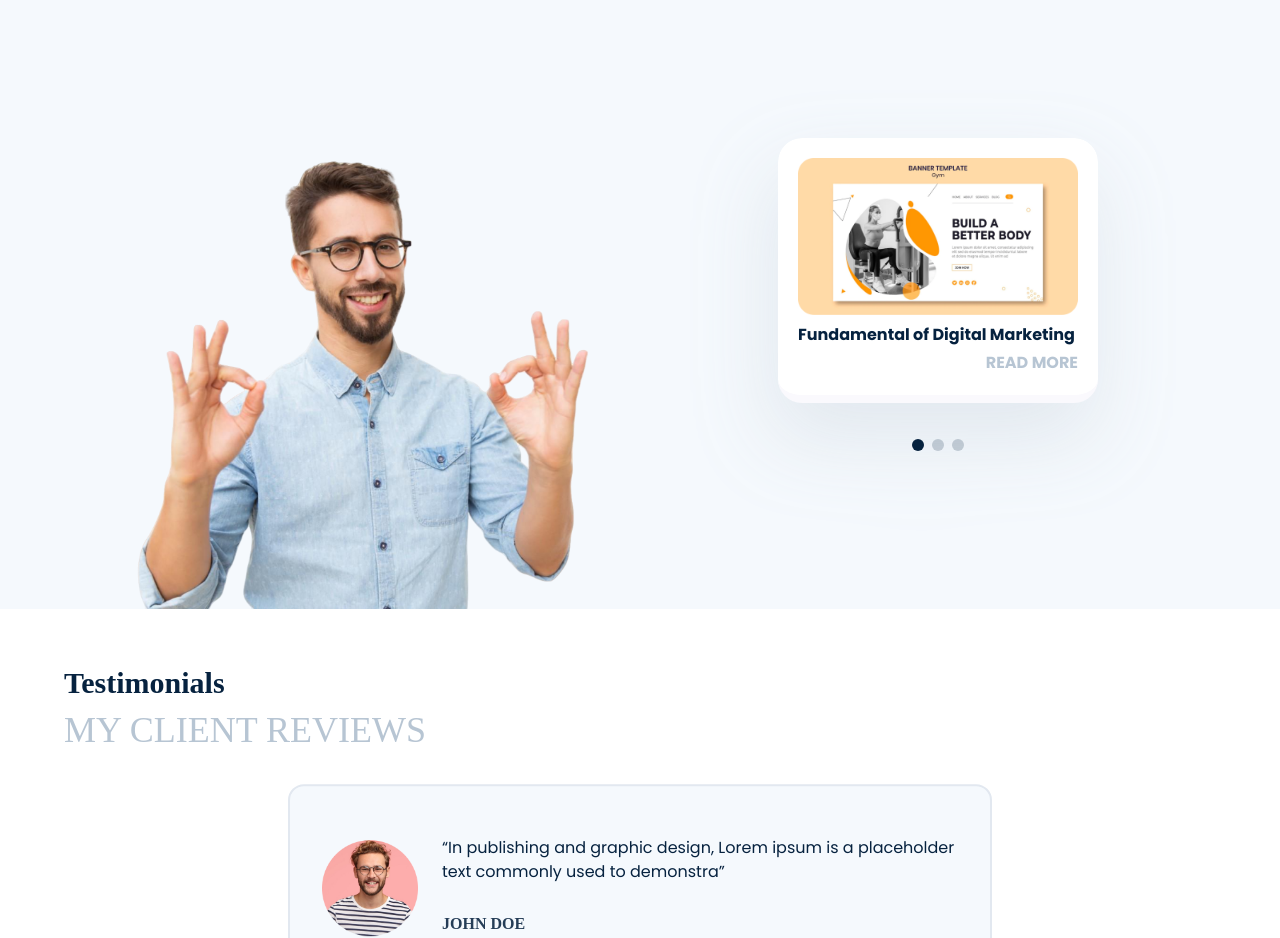
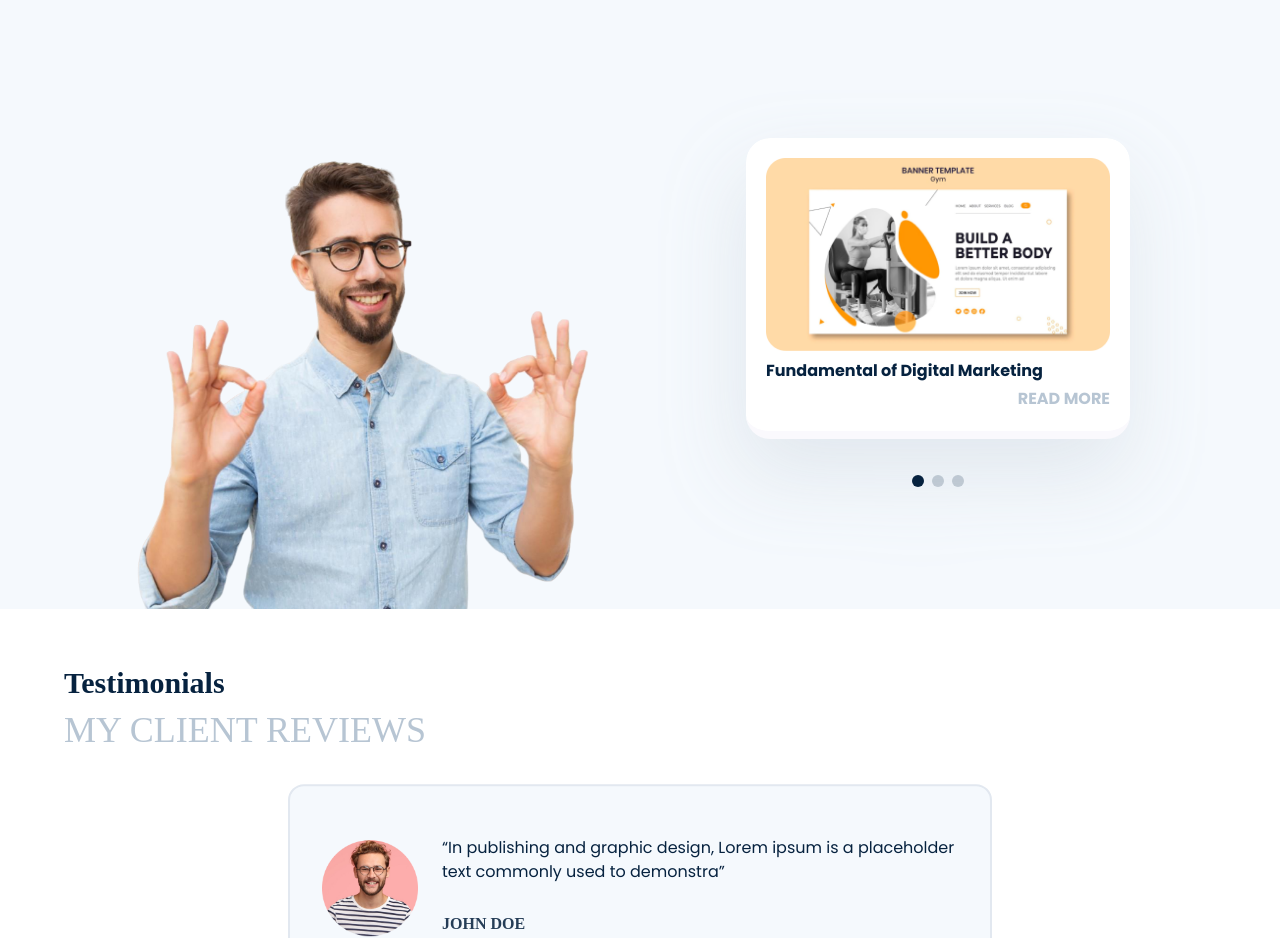
Before and after one commit to Shahfaisal12/arif-portfolio, a React (Vite) app: page / in a window 1280 px wide. Shown: the part 2880-3818 px from the top of the page. Built offline with nearby package versions, Linux system fonts and the light colour scheme; a web font is replaced by a local one.

Commit message:
add-more-code

```diff
--- a/src/components/Hero.jsx
+++ b/src/components/Hero.jsx
@@ -30,7 +30,7 @@ const Hero = () => {
         <div className="pb-16 px-6 pt-5" data-aos="fade-down">
           <h2 className="">{hero.title}</h2>
           <br />
-          <div className="flex justify-end gap-3">
+          <div className="flex justify-center md:justify-end gap-3">
             <a  href="#contact" className="btn">{hero.btnText}</a>
             <button className="btn" onClick={handleDownload}>{hero.btnDownload}</button>
           </div>
--- a/src/components/Hireme.jsx
+++ b/src/components/Hireme.jsx
@@ -24,7 +24,7 @@ const Hireme = () => {
             src={Hireme.image2}
             data-aos="fade-up"
             alt="..."
-            className="max-w-sm md:hidden"
+            className="max-w-xs md:hidden"
           />
           <div
             data-aos="fade-left"
--- a/src/components/Projects.jsx
+++ b/src/components/Projects.jsx
@@ -36,16 +36,16 @@ const Projects = () => {
             src={Projects.image}
             alt="..."
             data-aos="fade-right"
-            className="max-w-[45vw] min-w-[22rem]"
+            className="max-w-[45vw] min-w-[18rem]"
           />
           <Swiper
             pagination={{
               clickable: true,
             }}
             data-aos="fade-left"
-            spaceBetween={20}
+            spaceBetween={10}
             modules={[Pagination]}
-            className="rounded-3xl pb-16 max-w-xs drop-shadow-primary self-start"
+            className="rounded-3xl pb-16 max-w-[17rem] md:max-w-sm drop-shadow-primary self-start"
           >
             {Projects.project_content.map((content, i) => (
               <SwiperSlide
@@ -53,7 +53,7 @@ const Projects = () => {
                 className="bg-white rounded-3xl p-5 border-b-8 border-[#FAF9FD] h-fit"
               >
                 <img src={content.image} alt="..." />
-                <div className="flex flex-col gap-1 mt-2">
+                <div className="flex flex-wrap flex-col gap-1 mt-2">
                   <h5 className="font-bold font-Poppins">{content.title}</h5>
                   {showDetails ? (
                     <>
--- a/src/index.css
+++ b/src/index.css
@@ -53,7 +53,7 @@
 
 @layer utilities {
   .btn {
-    @apply py-2 px-9 border-2 rounded-md
+    @apply py-2 px-3 md:px-9 border-2 rounded-md
      border-dark_primary rounded-br-3xl font-medium;
   }
   .title {
```
